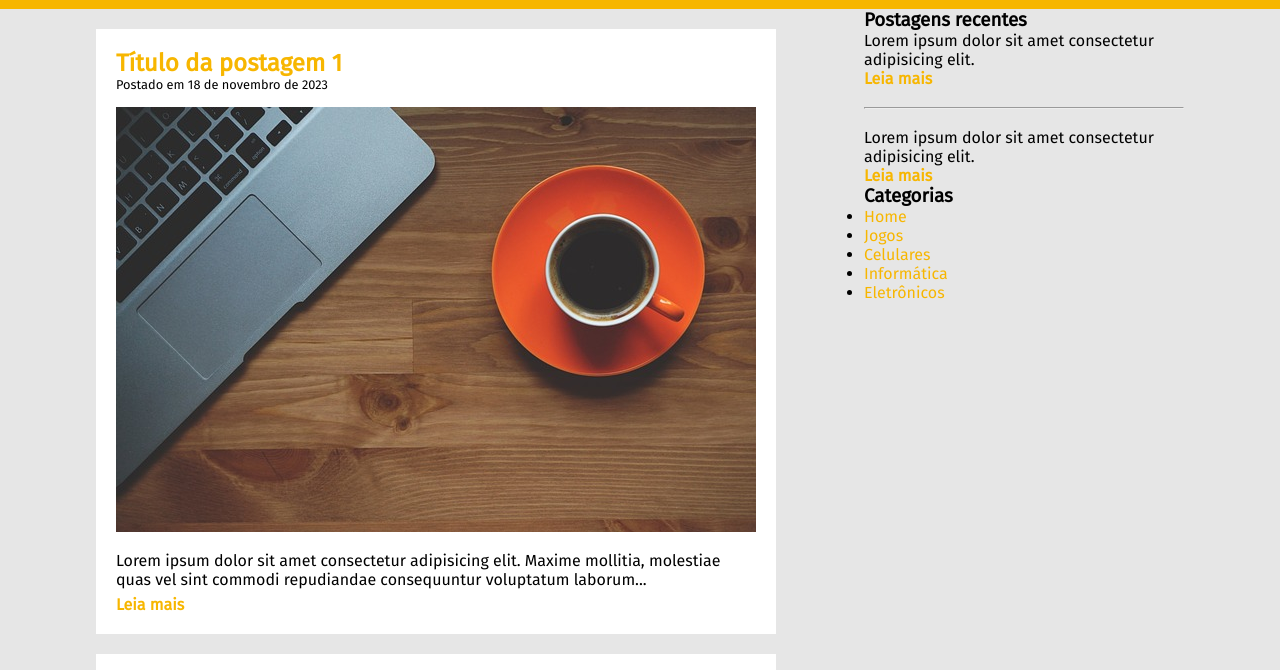
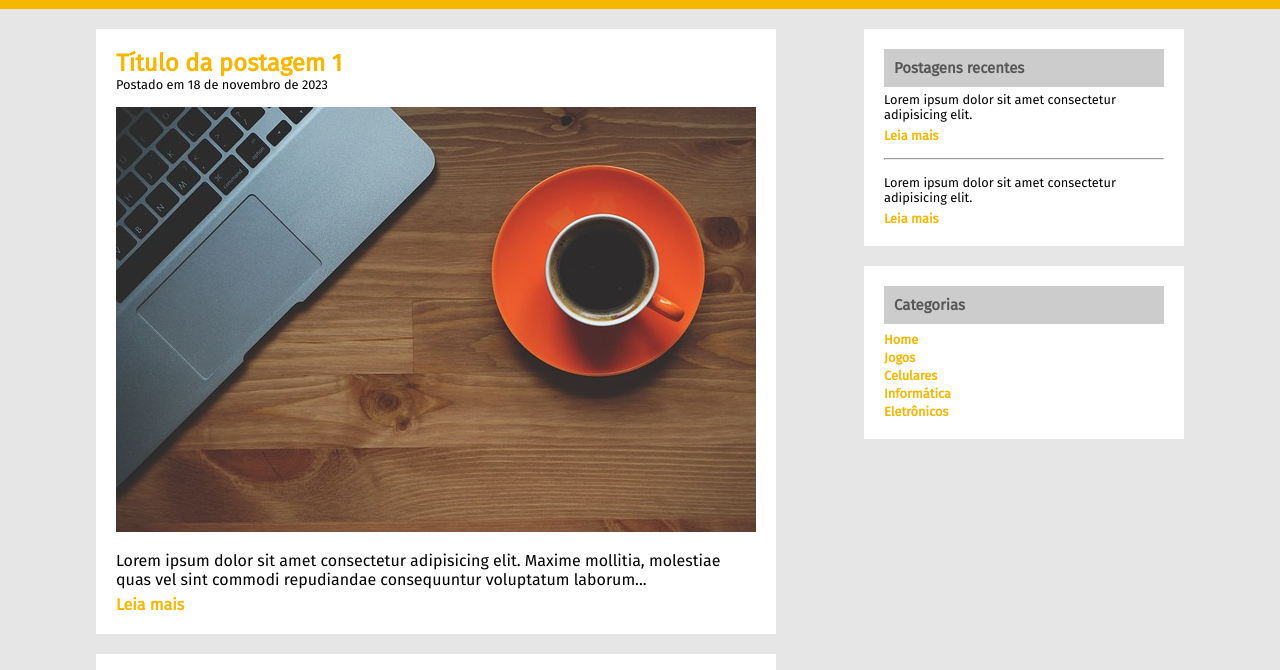
Before and after one commit to gleidersondev/Project-tecblog, a plain HTML site: page index.html in a window 1280 px wide. Shown: the part 130-800 px from the top of the page. Drawn offline with Linux system fonts and the light colour scheme; a web font is replaced by a local one.

Commit message:
Refatorando projeto: refeito o aside

```diff
--- a/index.html
+++ b/index.html
@@ -12,9 +12,7 @@
       rel="stylesheet" />
   </head>
   <body>
-
     <header id="header-content">
-
       <h1>Tec<strong id="word-blog">Blog</strong></h1>
 
       <nav id="header-lists">
@@ -26,11 +24,9 @@
           <li><a href="#">Eletrônicos</a></li>
         </ul>
       </nav>
-
     </header>
 
     <main class="center">
-
       <section id="post-area">
 
         <div class="post">
@@ -111,7 +107,9 @@
             <p>Postado em 01 de novembro de 2023</p>
           </div>
           <div class="post-content">
-            <img src="/imgs/imagem5.jpg" alt="Imagem de um volante de Ferrari" />
+            <img
+              src="/imgs/imagem5.jpg"
+              alt="Imagem de um volante de Ferrari" />
             <p>
               Lorem ipsum dolor sit amet consectetur adipisicing elit. Maxime
               mollitia, molestiae quas vel sint commodi repudiandae consequuntur
@@ -120,21 +118,19 @@
           </div>
           <strong><a href="#" class="links">Leia mais</a></strong>
         </div>
-
       </section>
 
       <aside id="aside-content">
-
         <section class="aside-body-content">
-          <h3 class="aside-title-style">Postagens recentes</h3>
+          <h3 class="aside-title">Postagens recentes</h3>
 
           <div>
             <p>Lorem ipsum dolor sit amet consectetur adipisicing elit.</p>
             <strong><a href="#" class="links">Leia mais</a></strong>
           </div>
-          <br>
+          <br />
           <hr />
-          <br>
+          <br />
           <div>
             <p>Lorem ipsum dolor sit amet consectetur adipisicing elit.</p>
             <strong><a href="#" class="links">Leia mais</a></strong>
@@ -142,7 +138,7 @@
         </section>
 
         <section class="aside-body-content">
-          <h3 class="aside-title-style">Categorias</h3>
+          <h3 class="aside-title">Categorias</h3>
           <nav class="aside-lists">
             <ul>
               <li><a href="#" class="links">Home</a></li>
@@ -153,9 +149,7 @@
             </ul>
           </nav>
         </section>
-
       </aside>
-
     </main>
 
     <footer>
--- a/style.css
+++ b/style.css
@@ -95,8 +95,34 @@ body {
 
 #aside-content {
   width: 25%;
+  background-color: white;
+  margin: 20px 0;
+  height: 430px;
 }
 
+.aside-body-content {
+  padding: 20px;
+  border-bottom: 20px #e6e6e6 solid;
+  font-size: 0.8em;
+}
+
+.aside-body-content strong {
+  display: flex;
+  padding-top: 6px;
+}
+
+.aside-title {
+  color: #565656;
+  background-color: #ccc;
+  padding: 10px;
+  margin-bottom: 5px;
+}
+
+.aside-lists li {
+  list-style: none;
+  font-weight: 600;
+  padding-top: 3px;
+}
 
 
 
```
